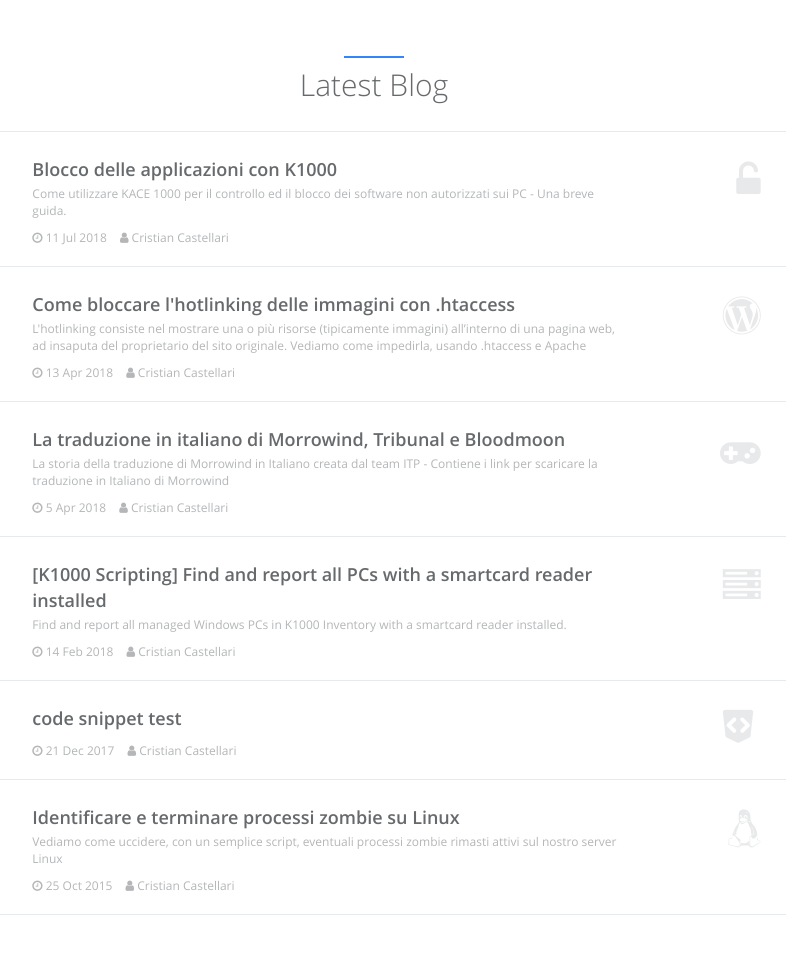
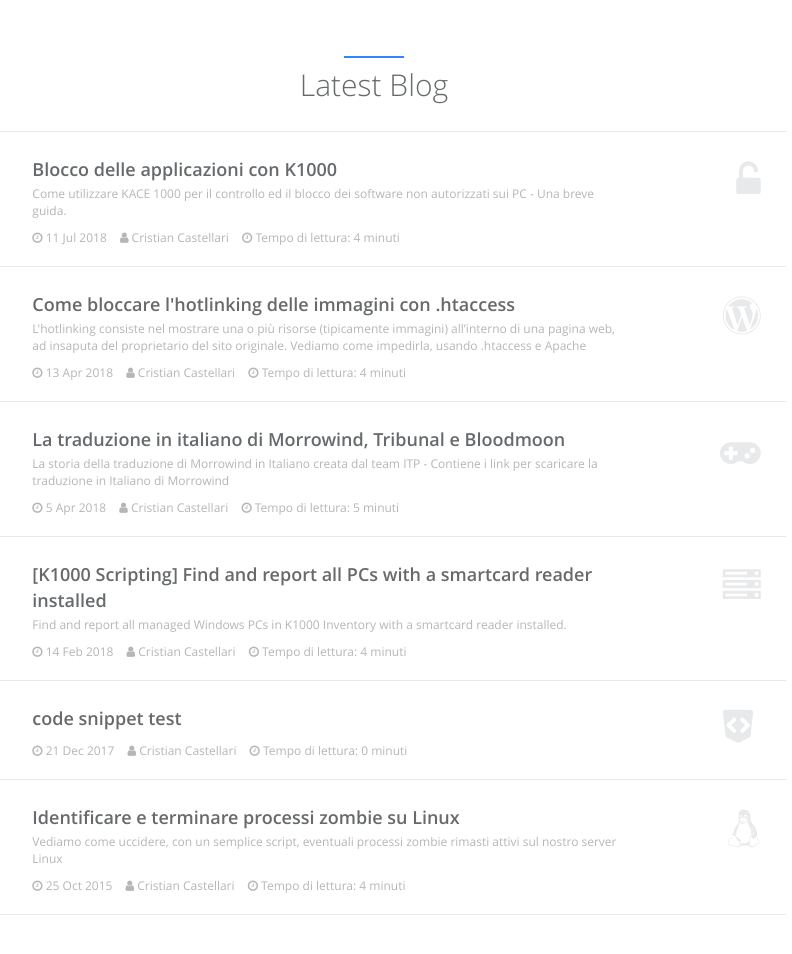
Before and after one commit to Skyflash/skyflash.github.io, a Jekyll site: the page built from blog/blog.html, in a window 1280 px wide, cut to the strip 104-1059 px from the top of the page. Shown: the whole strip, without its empty margins (266-1058 px from the left). Built offline with Jekyll 4.4.1, drawn with Linux system fonts in a browser that asks for light colours.

Commit message:
Added words counter & reading time

```diff
--- a/_layouts/post.html
+++ b/_layouts/post.html
@@ -20,6 +20,10 @@
                         <h1>
                             {{ page.title }}
                         </h1>
+                     <div class="vote-info">
+                        <i class="fa fa-book"></i> <a>{{ page.content | number_of_words | append: " Parole" }}</a>
+                        <i class="fa fa-clock-o"></i> <a>Tempo di lettura: {{ page.content | number_of_words | divided_by: 180 | append: " minuti" }}</a>
+                     </div>
                     </div>
                     	{{ content }}
                     <hr>
--- a/blog/blog.html
+++ b/blog/blog.html
@@ -33,8 +33,14 @@
                          {% if site.disqus %}
                             <i class="fa fa-comments-o"> </i> <a>Comments (<span class="disqus-comment-count" data-disqus-url="{{ site.url }}{{ post.url }}">0</span>)</a>
                         {% endif %}
+                        {% capture words %}
+                            {{ post.content | number_of_words }}
+                        {% endcapture %}
+                        {% unless words contains "-" %}
                             <i class="fa fa-clock-o"></i> <a>{{ post.date | date: "%-d %b %Y" }}</a>
                             <i class="fa fa-user"></i> <a>{{ site.author.name }}</a>
+                            <i class="fa fa-clock-o"></i> <a>Tempo di lettura: {{ post.content | number_of_words | divided_by: 180 | append: " minuti" }}</a>
+                        {% endunless %}
                         </div>
                     </div>
                     <div class="col-md-2 ">
```
